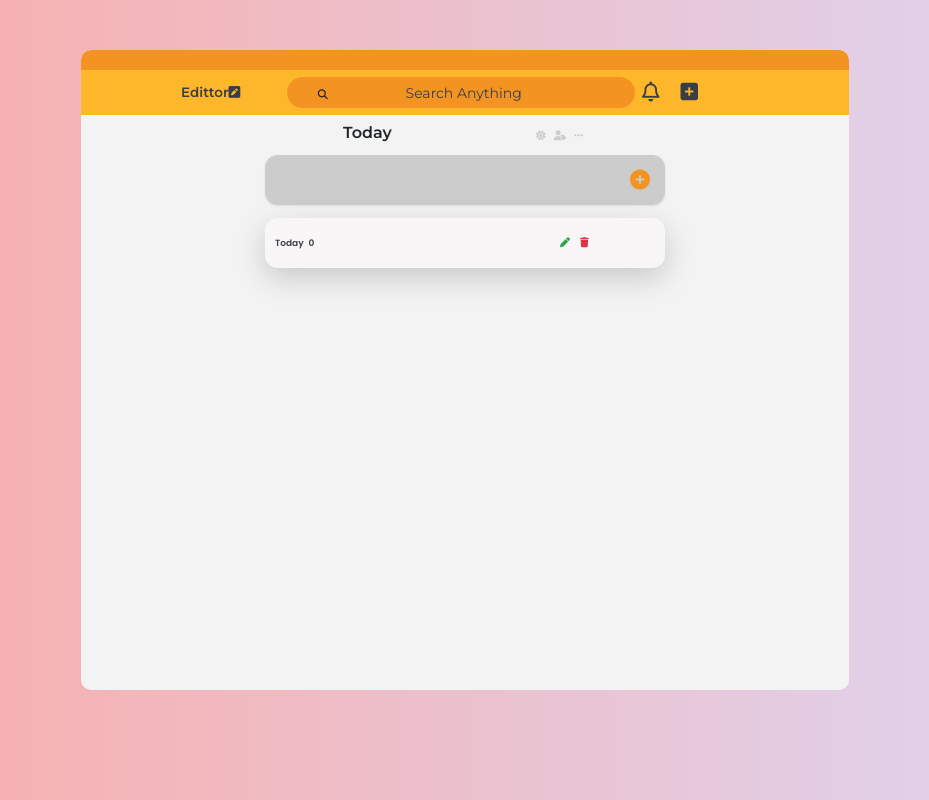
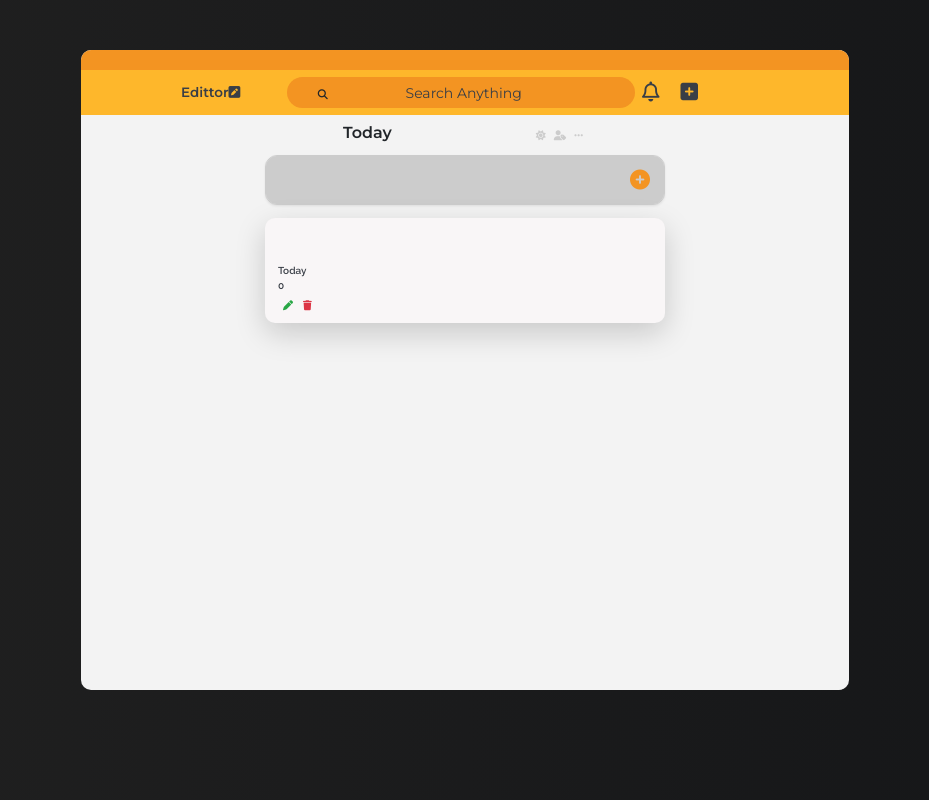
Before and after one commit to undefined-dev74/Notify, a React (Create React App) app: page / in a window 1280 px wide. Both pictures are taken after a click on the icon 815 px from the left and 180 px from the top of the page. Shown: the whole page, without its empty margins (175-1104 px from the left). Built offline with nearby package versions, Linux system fonts and the light colour scheme.

Commit message:
todo list item styled done with complete styling

```diff
--- a/src/stylesheet/base/_base.scss
+++ b/src/stylesheet/base/_base.scss
@@ -16,19 +16,19 @@ html {
 
 body {
 	display: grid;
-	grid-template-columns: repeat(auto-fill, 1fr);
+	// grid-template-columns: repeat(auto-fill, 1fr);
 	height: 85vh;
 	grid-column: 3 / span 4;
 	background: #ddd6f3; /* fallback for old browsers */
 	background: -webkit-linear-gradient(
 		to right,
-		#faf4a8,
-		#ddd6f3
+		#202020,
+		#151618
 	); /* Chrome 10-25, Safari 5.1-6 */
 	background: linear-gradient(
 		to right,
-		#faaca8,
-		#ddd6f3
+		#202020,
+		#151618
 	); /* W3C, IE 10+/ Edge, Firefox 16+, Chrome 26+, Opera 12+, Safari 7+ */
 }
 
--- /dev/null
+++ b/src/stylesheet/components/_clearlist.scss
@@ -0,0 +1,16 @@
+.clearlist {
+    margin: 1.2rem auto;
+    .btn-danger {
+        background-color: $color-primary-yellow-dark;
+        color: $primary-body-color;
+        border: none;
+        width: 12rem;
+        padding: 0.5rem 2rem;
+        font-size: 1.4rem;
+        font-family: $font-secondary;
+        border-radius: 0.7rem;
+    }
+}
+
+.btn-block {
+}
--- a/src/stylesheet/components/_view.scss
+++ b/src/stylesheet/components/_view.scss
@@ -8,37 +8,48 @@
 	color: $pixel-dark;
 	font-family: $font-trisary;
 	font-weight: 600;
-	border-radius: 1.3rem;
-	padding: 0.8rem 0.6rem 1rem 1rem;
+	border-radius: 1rem;
+	padding: 1rem 1.3rem 1rem 1.3rem;
 	display: grid;
-	grid-template-columns: auto 1fr 1fr;
-	grid-template-rows: max-content 2rem min-content;
-    align-content: space-between;
-    grid-gap: .3rem;
+	grid-template-columns: auto;
+	grid-template-rows: 1fr 1fr;
+	grid-gap: 0.5rem 0;
 
 	&-items {
-        grid-column: 1 / span 3;
+		grid-column: 1 / -1;
 		&-text {
 			display: inherit;
 			font-size: 1.3rem;
-			font-weight: 600;
-			font-family: $font-trisary;
-			margin: 0.6rem 0 0.1rem 0;
+			font-weight: 500;
+			font-family: $font-primary;
+			margin: 0.1rem 0 0.1rem 0;
 		}
 	}
 
-	&-today,
-	&-time {
-		display: inline-block;
-		font-family: $font-secondary;
-		font-weight: 600;
-        font-size: 0.9rem;
-        grid-auto-columns: 2;
+	&-items {
+		display: flex;
+		justify-content: space-between;
+		align-items: flex-end;
+
+		&-timeline {
+			display: flex;
+			&-today,
+			&-time {
+				display: inline-block;
+				font-family: $font-trisary;
+				font-weight: 600;
+				font-size: 1rem;
+			}
+		}
+		&_icons {
+			display: inline-block;
+			grid-column: 1 / -1;
+			justify-self: end;
+			cursor: pointer;
+		}
 	}
 
-	&_icons {
-		margin: 0 auto;
-        grid-column: 3 / -1;
-        align-self: space-between;
+	p {
+		margin-bottom: 0;
 	}
 }
--- a/src/stylesheet/main.scss
+++ b/src/stylesheet/main.scss
@@ -7,6 +7,7 @@
 @import './components/textinput';
 @import './components/notegroup';
 @import './components/view';
+@import './components/clearlist';
 
 @import './layout/hero';
 // @import '~bootstrap';
```
